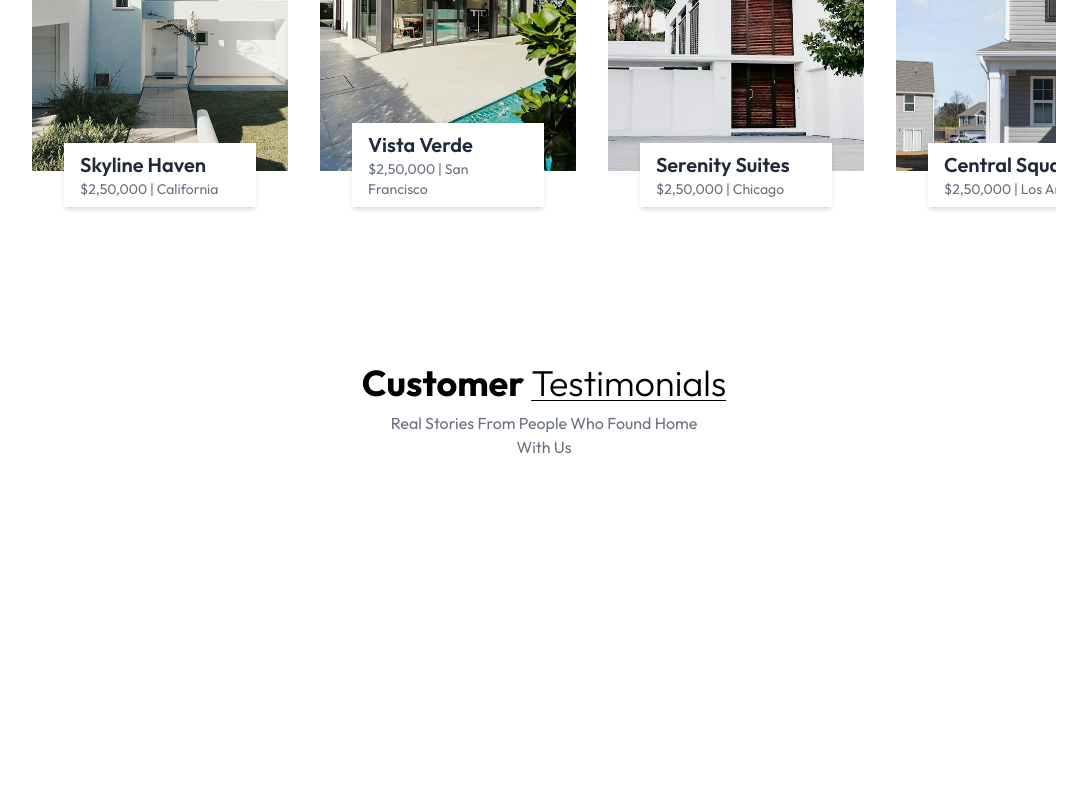
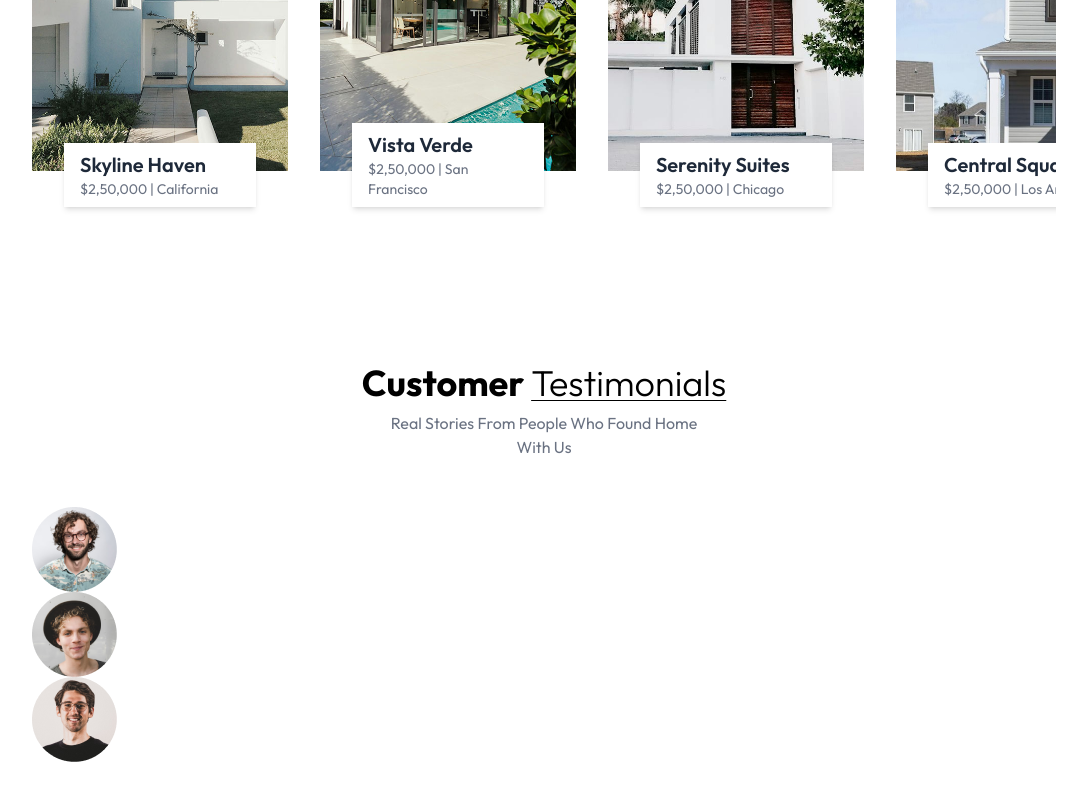
Before and after one commit to Elai5/real-estate, a React (Vite) app: page / in a window 1280 px wide. Shown: the part 2125-2925 px from the top of the page, without its empty margins (96-1183 px from the left). Before the commit the page ends 2672 px from the top, so only its background shows below. Built offline with nearby package versions, Linux system fonts and the light colour scheme.

Commit message:
added user testimonial image using map from asset.jsx

```diff
--- a/src/components/Testimonials.jsx
+++ b/src/components/Testimonials.jsx
@@ -1,6 +1,7 @@
 /** @format */
 
 import React from "react";
+import { testimonialsData } from "../assets/assets";
 
 const Testimonials = () => {
   return (
@@ -17,6 +18,14 @@ const Testimonials = () => {
       <p className="text-center text-gray-500 mb-12 max-w-80 mx-auto">
         Real Stories From People Who Found Home With Us
       </p>
+
+      <div>
+        {testimonialsData.map((testimonial, index) => (
+          <div key={index}>
+            <img src={testimonial.image} alt={testimonial.alt} />
+          </div>
+        ))}
+      </div>
     </div>
   );
 };
```
